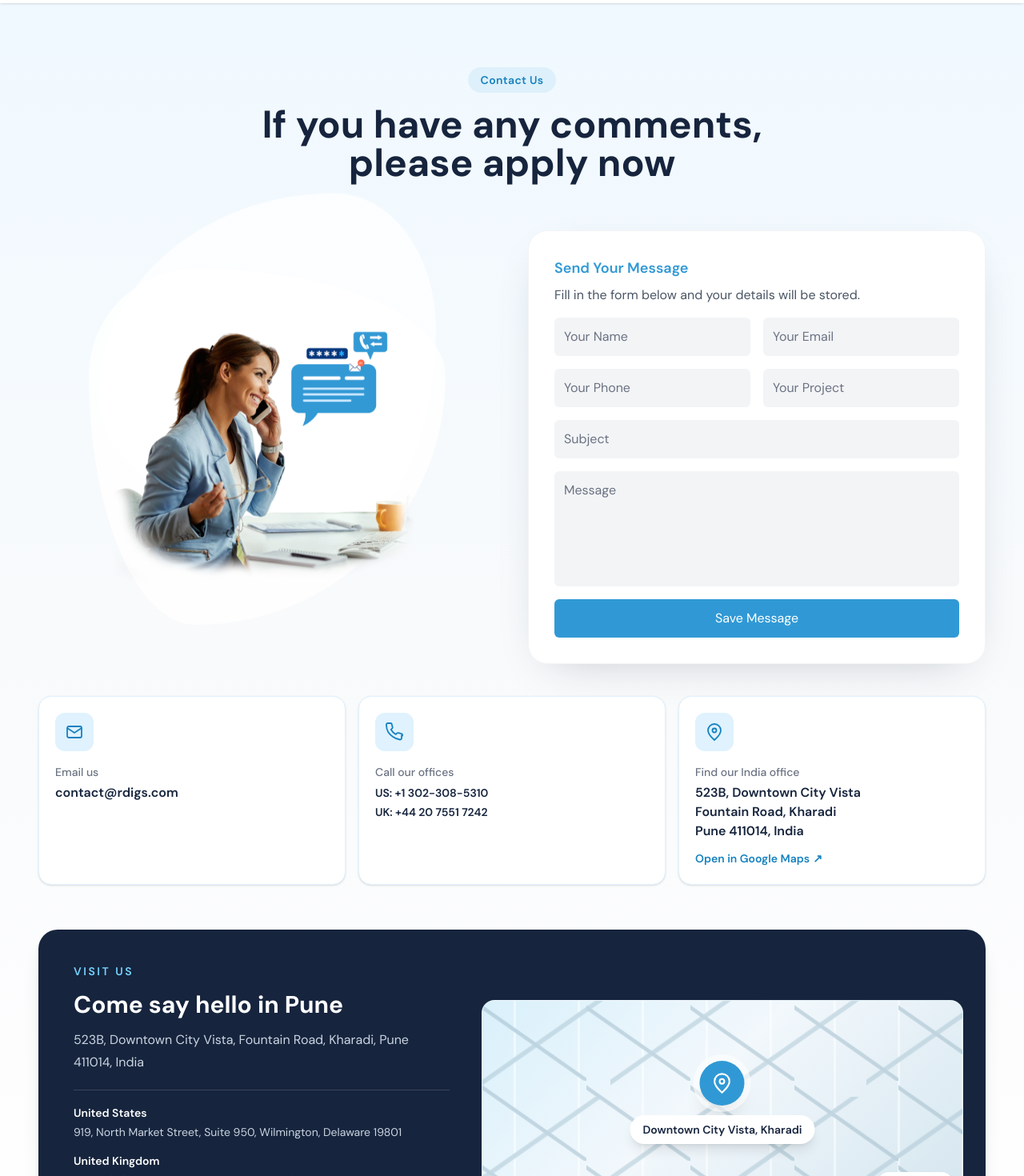
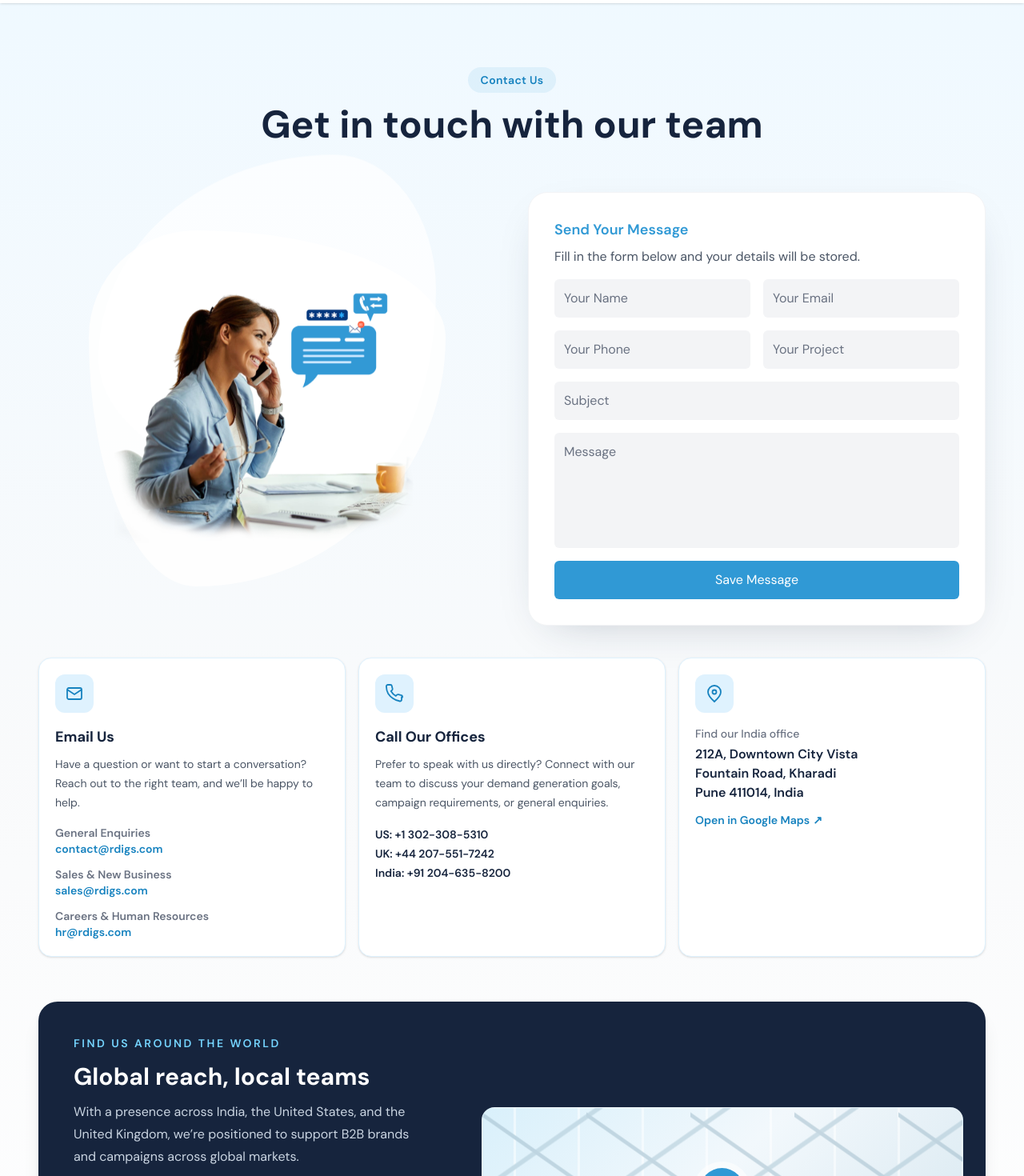
Before and after one commit to rdigs-bhagya/RDIGS-new-next, a Next.js app: page /contact in a window 1280 px wide. Shown: the part 100-1570 px from the top of the page at 80% size. Built offline with nearby package versions, Linux system fonts and the light colour scheme.

Commit message:
contact page content changed and new engament engine page added

```diff
--- a/src/app/contact/page.tsx
+++ b/src/app/contact/page.tsx
@@ -55,34 +55,41 @@ export default function ContactPage() {
         <div className="order-0 text-center max-w-3xl mx-auto pb-15">
           <span className="inline-flex items-center rounded-full bg-[#3099D5]/10 px-4 py-1.5 text-sm font-semibold tracking-wide text-[#1682bf]">Contact Us</span>
           <h1 className="text-4xl md:text-5xl font-bold text-[#16243D] mt-4">
-            If you have any comments, please apply now
+            Get in touch with our team
           </h1>
         </div>
 
         <div className="order-2 grid gap-4 sm:grid-cols-2 lg:grid-cols-3 mt-10 w-full">
-          <a href="mailto:contact@rdigs.com" className="group rounded-2xl border border-sky-100 bg-white p-5 shadow-sm transition hover:-translate-y-1 hover:shadow-lg">
+          <div className="rounded-2xl border border-sky-100 bg-white p-5 shadow-sm">
             <span className="mb-4 flex h-12 w-12 items-center justify-center rounded-xl bg-sky-100 text-[#1682bf]">
               <svg viewBox="0 0 24 24" className="h-6 w-6" fill="none" stroke="currentColor" strokeWidth="1.8"><rect x="3" y="5" width="18" height="14" rx="2"/><path d="m3 7 9 6 9-6"/></svg>
             </span>
-            <span className="block text-sm font-medium text-gray-500">Email us</span>
-            <span className="mt-1 block font-semibold text-[#16243D] group-hover:text-[#1682bf]">contact@rdigs.com</span>
-          </a>
+            <h2 className="text-lg font-bold text-[#16243D]">Email Us</h2>
+            <p className="mt-2 text-sm leading-6 text-gray-600">Have a question or want to start a conversation? Reach out to the right team, and we’ll be happy to help.</p>
+            <div className="mt-4 space-y-3 text-sm">
+              <p><span className="block font-semibold text-gray-500">General Enquiries</span><a className="font-semibold text-[#1682bf] hover:underline" href="mailto:contact@rdigs.com">contact@rdigs.com</a></p>
+              <p><span className="block font-semibold text-gray-500">Sales &amp; New Business</span><a className="font-semibold text-[#1682bf] hover:underline" href="mailto:sales@rdigs.com">sales@rdigs.com</a></p>
+              <p><span className="block font-semibold text-gray-500">Careers &amp; Human Resources</span><a className="font-semibold text-[#1682bf] hover:underline" href="mailto:hr@rdigs.com">hr@rdigs.com</a></p>
+            </div>
+          </div>
           <div className="rounded-2xl border border-sky-100 bg-white p-5 shadow-sm">
             <span className="mb-4 flex h-12 w-12 items-center justify-center rounded-xl bg-sky-100 text-[#1682bf]">
               <svg viewBox="0 0 24 24" className="h-6 w-6" fill="none" stroke="currentColor" strokeWidth="1.8"><path d="M21 16.5v3a2 2 0 0 1-2.2 2A19.8 19.8 0 0 1 10.2 18a19.5 19.5 0 0 1-6-6A19.8 19.8 0 0 1 1.9 3.2 2 2 0 0 1 3.9 1h3a2 2 0 0 1 2 1.7c.1 1 .4 2 .7 2.9a2 2 0 0 1-.5 2.1L7.8 9a16 16 0 0 0 6 6l1.3-1.3a2 2 0 0 1 2.1-.5c.9.3 1.9.6 2.9.7a2 2 0 0 1 1.9 2.6Z"/></svg>
             </span>
-            <span className="block text-sm font-medium text-gray-500">Call our offices</span>
-            <span className="mt-1 block text-sm font-semibold leading-6 text-[#16243D]">
+            <h2 className="text-lg font-bold text-[#16243D]">Call Our Offices</h2>
+            <p className="mt-2 text-sm leading-6 text-gray-600">Prefer to speak with us directly? Connect with our team to discuss your demand generation goals, campaign requirements, or general enquiries.</p>
+            <span className="mt-4 block text-sm font-semibold leading-6 text-[#16243D]">
               <a className="hover:text-[#1682bf]" href="tel:+13023085310">US: +1 302-308-5310</a><br/>
-              <a className="hover:text-[#1682bf]" href="tel:+442075517242">UK: +44 20 7551 7242</a>
+              <a className="hover:text-[#1682bf]" href="tel:+442075517242">UK: +44 207-551-7242</a><br/>
+              <a className="hover:text-[#1682bf]" href="tel:+912046358200">India: +91 204-635-8200</a>
             </span>
           </div>
-          <a href="https://www.google.com/maps/search/523B,+Downtown+City+Vista,+Fountain+Road,+Kharadi,+Pune+411014/@18.5564281,73.9277702,15z/data=!3m1!4b1?entry=ttu&g_ep=EgoyMDI2MDkzMC4wIKXMDSoASAFQAw%3D%3D" target="_blank" rel="noreferrer" className="group rounded-2xl border border-sky-100 bg-white p-5 shadow-sm transition hover:-translate-y-1 hover:shadow-lg">
+          <a href="https://www.google.com/maps/search/212A,+Downtown+City+Vista,+Fountain+Road,+Kharadi,+Pune+411014/@18.5564281,73.9277702,15z/data=!3m1!4b1?entry=ttu&g_ep=EgoyMDI2MDkzMC4wIKXMDSoASAFQAw%3D%3D" target="_blank" rel="noreferrer" className="group rounded-2xl border border-sky-100 bg-white p-5 shadow-sm transition hover:-translate-y-1 hover:shadow-lg">
             <span className="mb-4 flex h-12 w-12 items-center justify-center rounded-xl bg-sky-100 text-[#1682bf]">
               <svg viewBox="0 0 24 24" className="h-6 w-6" fill="none" stroke="currentColor" strokeWidth="1.8"><path d="M20 10c0 5-8 12-8 12S4 15 4 10a8 8 0 1 1 16 0Z"/><circle cx="12" cy="10" r="2.5"/></svg>
             </span>
             <span className="block text-sm font-medium text-gray-500">Find our India office</span>
-            <span className="mt-1 block font-semibold text-[#16243D] group-hover:text-[#1682bf]">523B, Downtown City Vista<br/>Fountain Road, Kharadi<br/>Pune 411014, India</span>
+            <span className="mt-1 block font-semibold text-[#16243D] group-hover:text-[#1682bf]">212A, Downtown City Vista<br/>Fountain Road, Kharadi<br/>Pune 411014, India</span>
             <span className="mt-3 inline-flex items-center gap-1 text-sm font-semibold text-[#1682bf]">Open in Google Maps <span aria-hidden="true">↗</span></span>
           </a>
         </div>
@@ -267,16 +274,17 @@ export default function ContactPage() {
 
         <div className="order-3 mt-14 grid gap-6 rounded-3xl bg-[#16243D] p-5 text-white shadow-xl sm:p-7 md:grid-cols-[1fr_1.2fr] md:items-center">
           <div className="px-2 py-3 sm:px-4">
-            <span className="text-sm font-semibold uppercase tracking-[0.18em] text-sky-300">Visit us</span>
-            <h2 className="mt-3 text-2xl font-bold sm:text-3xl">Come say hello in Pune</h2>
-            <p className="mt-3 max-w-md leading-7 text-slate-300">523B, Downtown City Vista, Fountain Road, Kharadi, Pune 411014, India</p>
+            <span className="text-sm font-semibold uppercase tracking-[0.18em] text-sky-300">Find Us Around the World</span>
+            <h2 className="mt-3 text-2xl font-bold sm:text-3xl">Global reach, local teams</h2>
+            <p className="mt-3 max-w-md leading-7 text-slate-300">With a presence across India, the United States, and the United Kingdom, we’re positioned to support B2B brands and campaigns across global markets.</p>
             <div className="mt-5 space-y-3 border-t border-white/15 pt-4 text-sm leading-6 text-slate-300">
-              <p><span className="font-semibold text-white">United States</span><br/>919, North Market Street, Suite 950, Wilmington, Delaware 19801</p>
-              <p><span className="font-semibold text-white">United Kingdom</span><br/>71-75 Shelton Street, Covent Garden, London WC2H 9JQ</p>
+              <p><span className="font-semibold text-white">India (Operations)</span><br/>212A, Downtown City Vista, Fountain Road, Kharadi, Pune 411014, India</p>
+              <p><span className="font-semibold text-white">United States (Sales)</span><br/>919 North Market Street, Suite 950, Wilmington, Delaware 19801, USA</p>
+              <p><span className="font-semibold text-white">United Kingdom (Sales)</span><br/>71–75 Shelton Street, Covent Garden, London WC2H 9JQ, UK</p>
             </div>
-            <a href="https://www.google.com/maps/search/523B,+Downtown+City+Vista,+Fountain+Road,+Kharadi,+Pune+411014/@18.5564281,73.9277702,15z/data=!3m1!4b1?entry=ttu&g_ep=EgoyMDI2MDkzMC4wIKXMDSoASAFQAw%3D%3D" target="_blank" rel="noreferrer" className="mt-5 inline-flex items-center gap-2 rounded-full bg-[#3099D5] px-5 py-3 font-semibold text-white transition hover:bg-sky-500">Get directions <span aria-hidden="true">↗</span></a>
+            <a href="https://www.google.com/maps/search/212A,+Downtown+City+Vista,+Fountain+Road,+Kharadi,+Pune+411014/@18.5564281,73.9277702,15z/data=!3m1!4b1?entry=ttu&g_ep=EgoyMDI2MDkzMC4wIKXMDSoASAFQAw%3D%3D" target="_blank" rel="noreferrer" className="mt-5 inline-flex items-center gap-2 rounded-full bg-[#3099D5] px-5 py-3 font-semibold text-white transition hover:bg-sky-500">Get directions <span aria-hidden="true">↗</span></a>
           </div>
-          <a href="https://www.google.com/maps/search/523B,+Downtown+City+Vista,+Fountain+Road,+Kharadi,+Pune+411014/@18.5564281,73.9277702,15z/data=!3m1!4b1?entry=ttu&g_ep=EgoyMDI2MDkzMC4wIKXMDSoASAFQAw%3D%3D" target="_blank" rel="noreferrer" aria-label="Open the Pune office location in Google Maps" className="relative block min-h-64 overflow-hidden rounded-2xl border border-white/15 bg-[linear-gradient(135deg,#d9f0fb,#f2f8fc_45%,#d5e6ef)]">
+          <a href="https://www.google.com/maps/search/212A,+Downtown+City+Vista,+Fountain+Road,+Kharadi,+Pune+411014/@18.5564281,73.9277702,15z/data=!3m1!4b1?entry=ttu&g_ep=EgoyMDI2MDkzMC4wIKXMDSoASAFQAw%3D%3D" target="_blank" rel="noreferrer" aria-label="Open the Pune office location in Google Maps" className="relative block min-h-64 overflow-hidden rounded-2xl border border-white/15 bg-[linear-gradient(135deg,#d9f0fb,#f2f8fc_45%,#d5e6ef)]">
             <div aria-hidden="true" className="absolute inset-0 opacity-50" style={{ backgroundImage: "linear-gradient(35deg, transparent 46%, #9bb8c7 47%, #9bb8c7 49%, transparent 50%), linear-gradient(145deg, transparent 42%, #a8c4d2 43%, #a8c4d2 45%, transparent 46%), linear-gradient(90deg, transparent 48%, #fff 49%, #fff 52%, transparent 53%)", backgroundSize: "130px 100px, 160px 120px, 80px 80px" }} />
             <span className="absolute left-1/2 top-1/2 flex -translate-x-1/2 -translate-y-1/2 flex-col items-center">
               <span className="flex h-14 w-14 items-center justify-center rounded-full bg-[#3099D5] text-white shadow-xl ring-8 ring-white/60"><svg viewBox="0 0 24 24" className="h-7 w-7" fill="none" stroke="currentColor" strokeWidth="1.8"><path d="M20 10c0 5-8 12-8 12S4 15 4 10a8 8 0 1 1 16 0Z"/><circle cx="12" cy="10" r="2.5"/></svg></span>
--- a/src/app/globals.css
+++ b/src/app/globals.css
@@ -30,3 +30,32 @@ body {
   margin: 0;
   padding: 0;
 }
+
+.gradient-highlight {
+  display: inline;
+  color: white;
+  padding: 0 0.06em;
+  background-color: #238fca;
+  box-decoration-break: clone;
+  -webkit-box-decoration-break: clone;
+}
+
+.gradient-highlight.is-animating {
+  background-image: linear-gradient(105deg, #238fca 0%, #238fca 39%, #b8f5ff 49%, #238fca 59%, #238fca 100%);
+  background-size: 240% 100%;
+  background-position: 100% 50%;
+  animation: gradient-flow 1.7s ease-in-out 1;
+}
+
+@keyframes gradient-flow {
+  from { background-position: 100% 50%; }
+  to { background-position: -140% 50%; }
+}
+
+@media (prefers-reduced-motion: reduce) {
+  .gradient-highlight.is-animating {
+    animation: none;
+    background-image: none;
+    background-color: #238fca;
+  }
+}
--- a/src/component/Navbar/page.tsx
+++ b/src/component/Navbar/page.tsx
@@ -162,7 +162,7 @@ const Navbar = () => {
                     <Link href="/engagement-engine" onClick={closeAll} className={dropdownLinkBase}>
                       Engagement Engine
                     </Link>
-                    <Link href="/rdigs-engagement-engine" onClick={closeAll} className={dropdownLinkBase}>
+                    <Link href="/rdigs-enmagement-engine" onClick={closeAll} className={dropdownLinkBase}>
                       RDIGS Engagement Engine
                     </Link>
                     {/* <Link href="/Services" onClick={closeAll} className={dropdownLinkBase}>
@@ -381,7 +381,7 @@ const Navbar = () => {
               </button>
               {mobileDropdown === 'products' && (
                 <div className="pl-4 mt-2 space-y-2 border-l-2 border-[#3099D5] py-1 bg-gray-50/50 rounded-r-md">
-                  <Link href="/engagement-engine" onClick={closeAll} className="block text-sm text-[#666666] hover:text-[#3099D5] py-1">
+                  <Link href="/rdigs-enmagement-engine" onClick={closeAll} className="block text-sm text-[#666666] hover:text-[#3099D5] py-1">
                     Engagement Engine
                   </Link>
                 </div>
--- a/src/component/Topbar/page.tsx
+++ b/src/component/Topbar/page.tsx
@@ -18,7 +18,7 @@ const Topbar = () => {
           {/* Left Section */}
           <div className="flex items-center text-xs">
             <div className="flex items-center border-r border-gray-300 pr-3.5">
-              <a href="https://www.google.com/maps/search/523B,+Downtown+City+Vista,+Fountain+Road,+Kharadi,+Pune+411014/@18.5564281,73.9277702,15z/data=!3m1!4b1?entry=ttu&g_ep=EgoyMDI2MDkzMC4wIKXMDSoASAFQAw%3D%3D" target="_blank" rel="noreferrer" className="flex items-center text-[#555555] hover:text-[#3099D5] transition-colors">
+              <a href="https://www.google.com/maps/search/212A,+Downtown+City+Vista,+Fountain+Road,+Kharadi,+Pune+411014/@18.5564281,73.9277702,15z/data=!3m1!4b1?entry=ttu&g_ep=EgoyMDI2MDkzMC4wIKXMDSoASAFQAw%3D%3D" target="_blank" rel="noreferrer" className="flex items-center text-[#555555] hover:text-[#3099D5] transition-colors">
                 <FaMapMarkerAlt className="text-[#3099D5] mr-1.5 text-[11.5px]" />
                 <span className="text-[12px] font-medium">Find A Location</span>
               </a>
```
Also changed, not shown: src/app/rdigs-enmagement-engine/RunningHighlight.tsx (added, +41 -0 lines), src/app/rdigs-enmagement-engine/page.tsx (added, +50 -0 lines).
